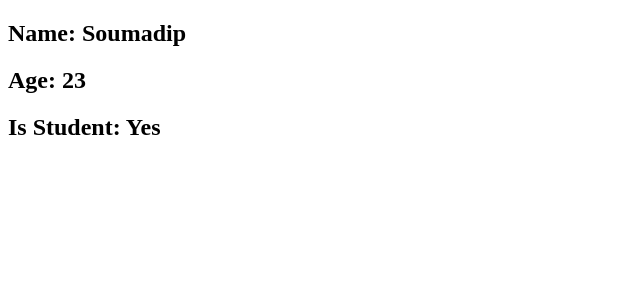
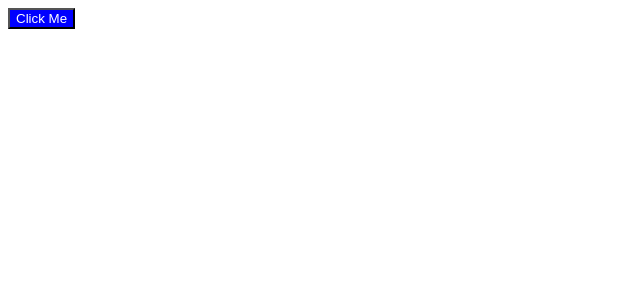
Before and after one commit to soumadip-dev/Mini-Projects-REACT, a React (Vite) app in the folder TYPESCRIPT-REACT/: page / in a window 1280 px wide. Shown: the top 300 px of the page, without its empty margins (0-640 px from the left). Built offline with nearby package versions, Linux system fonts and the light colour scheme.

Commit message:
Learned Types For Props

```diff
--- a/TYPESCRIPT-REACT/src/App.tsx
+++ b/TYPESCRIPT-REACT/src/App.tsx
@@ -1,9 +1,11 @@
+import Button from './Components/Button';
 import User from './Components/User';
 
 function App() {
   return (
     <>
-      <User name="Soumadip" age={23} isStudent={true} />
+      {/* <User name="Soumadip" age={23} isStudent={true} /> */}
+      <Button label="Click Me" onClick={() => console.log('Clicked')} disabled={false} />
     </>
   );
 }
--- /dev/null
+++ b/TYPESCRIPT-REACT/src/Components/Button.tsx
@@ -0,0 +1,26 @@
+interface ButtonProps {
+  label: string;
+  onClick: () => void;
+  disabled: boolean;
+}
+const Button = ({ label, onClick, disabled }: ButtonProps) => {
+  return (
+    <button
+      onClick={onClick}
+      disabled={disabled}
+      style={
+        disabled
+          ? { cursor: 'not-allowed', opacity: 0.5, backgroundColor: 'gray', color: 'black' }
+          : {
+              cursor: 'pointer',
+              opacity: 1,
+              backgroundColor: 'blue',
+              color: 'white',
+            }
+      }
+    >
+      {label}
+    </button>
+  );
+};
+export default Button;
```
Also changed, not shown: TYPESCRIPT-REACT/src/Components/User.tsx (+8 -1 lines).
